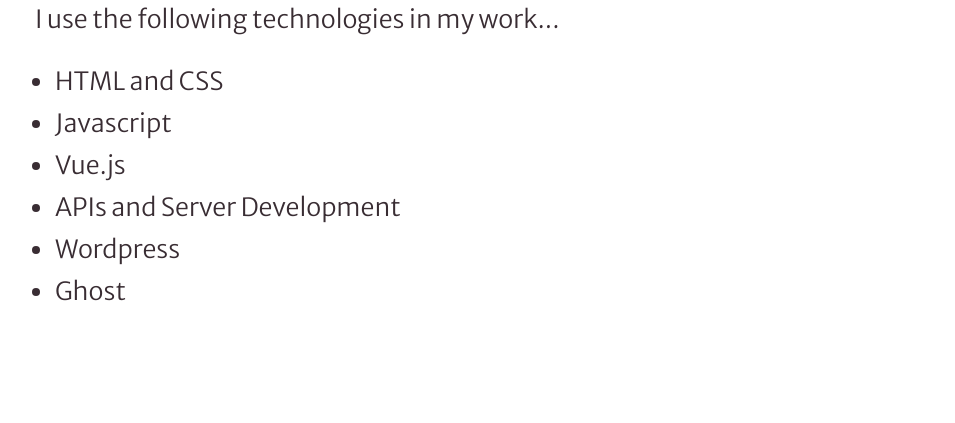
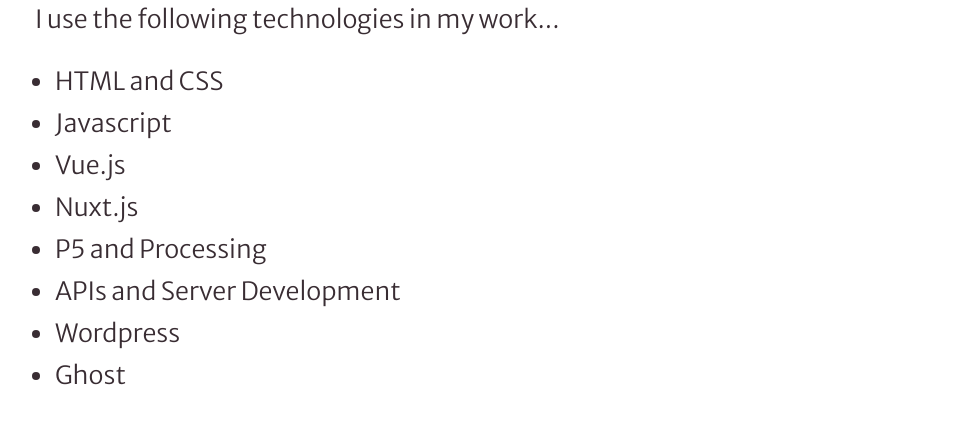
Before and after one commit to awdriggs/awd-dev, a plain HTML site: page index.html in a window 1280 px wide. Shown: the part 251-674 px from the top of the page, without its empty margins (155-1110 px from the left). Drawn offline with Linux system fonts and the light colour scheme.

Commit message:
new skillz

```diff
--- a/index.html
+++ b/index.html
@@ -36,6 +36,8 @@
         <li>HTML and CSS</li>
         <li>Javascript</li>
         <li>Vue.js</li>
+        <li>Nuxt.js</li>
+        <li>P5 and Processing</li>
         <li>APIs and Server Development</li>
         <li>Wordpress</li>
         <li>Ghost</li>
```
